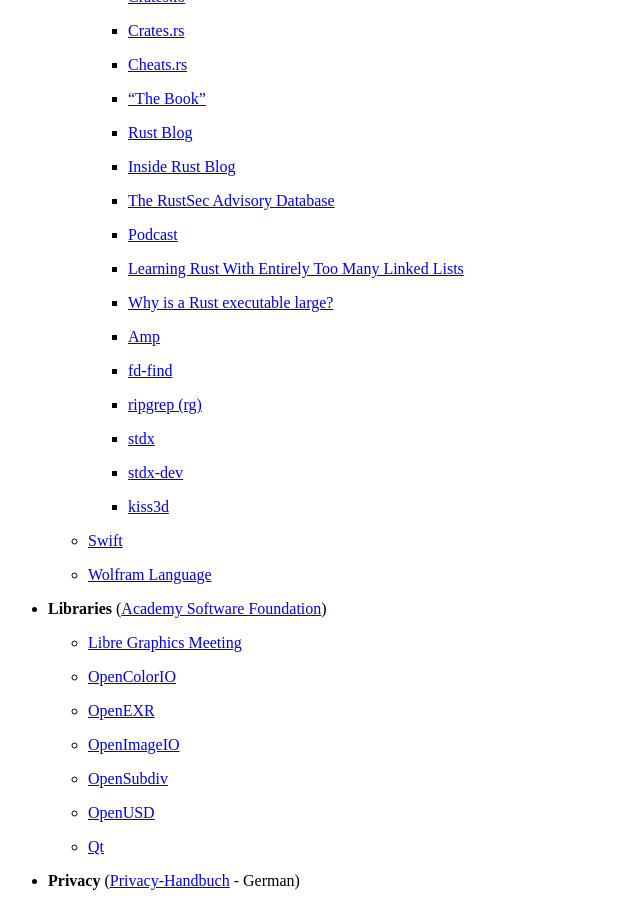
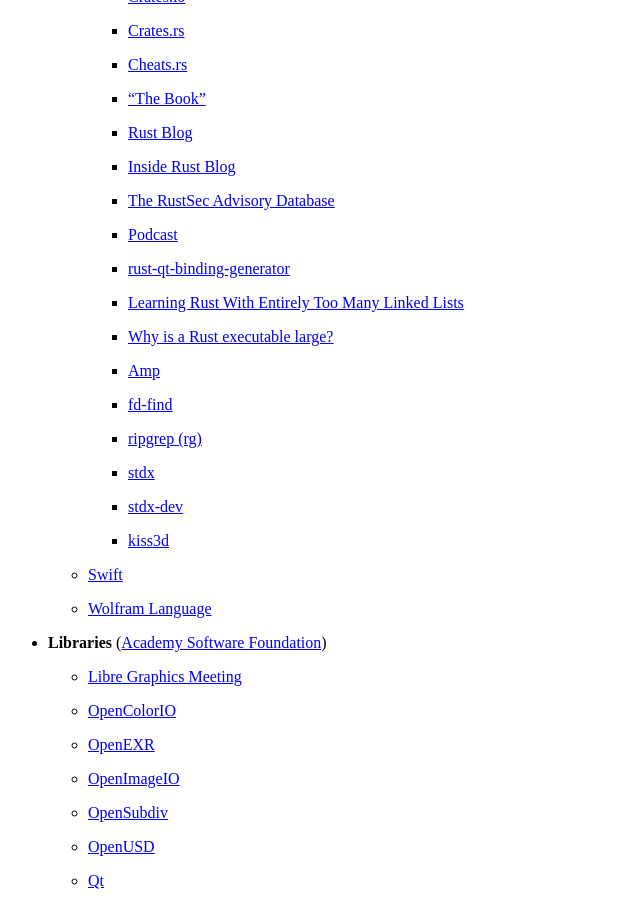
Before and after one commit to wahn/jan_walter_org, a Jekyll site: the page built from links/index.md, in a window 1280 px wide and 900 px high, scrolled down 4851 px. Shown: the whole window, without its empty margins (0-640 px from the left). Built offline with Jekyll 4.4.1, drawn with Linux system fonts in a browser that asks for light colours; Markdown is read by kramdown in place of the engine named in the settings.

Commit message:
Link to rust-qt-binding-generator.

```diff
--- a/links/index.md
+++ b/links/index.md
@@ -313,6 +313,8 @@
 
         + [Podcast](http://www.newrustacean.com)
 
+        + [rust-qt-binding-generator](https://github.com/KDE/rust-qt-binding-generator)
+
         + [Learning Rust With Entirely Too Many Linked Lists](http://cglab.ca/~abeinges/blah/too-many-lists/book)
 
         + [Why is a Rust executable large?](https://lifthrasiir.github.io/rustlog/why-is-a-rust-executable-large.html)
```
